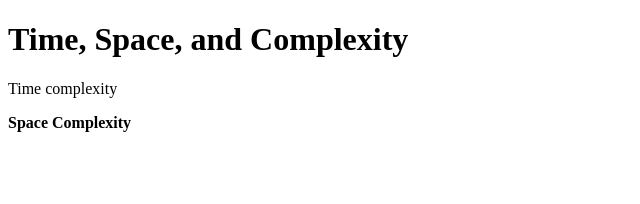
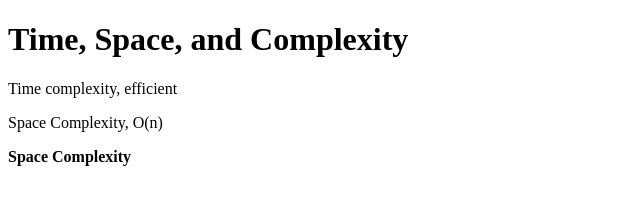
Before and after one commit to acciojob/time-and-space-complexity-KunikaMaindola, a website: page main.html in a window 1280 px wide. Shown: the whole page, without its empty margins (0-640 px from the left). Drawn offline with Linux system fonts and the light colour scheme.

Commit message:
created a submission

```diff
--- a/main.html
+++ b/main.html
@@ -8,7 +8,8 @@
 
 <body>
 	<H1>Time, Space, and Complexity</H1>
-	<p>Time complexity</p>
+	<p>Time complexity, efficient</p>
+	<p>Space Complexity, O(n)</p>
 	<p><b>Space Complexity</b></p>
 	<!-- the entire body must be written by student -->
     <script type="text/javascript" src="./script.js">
```
